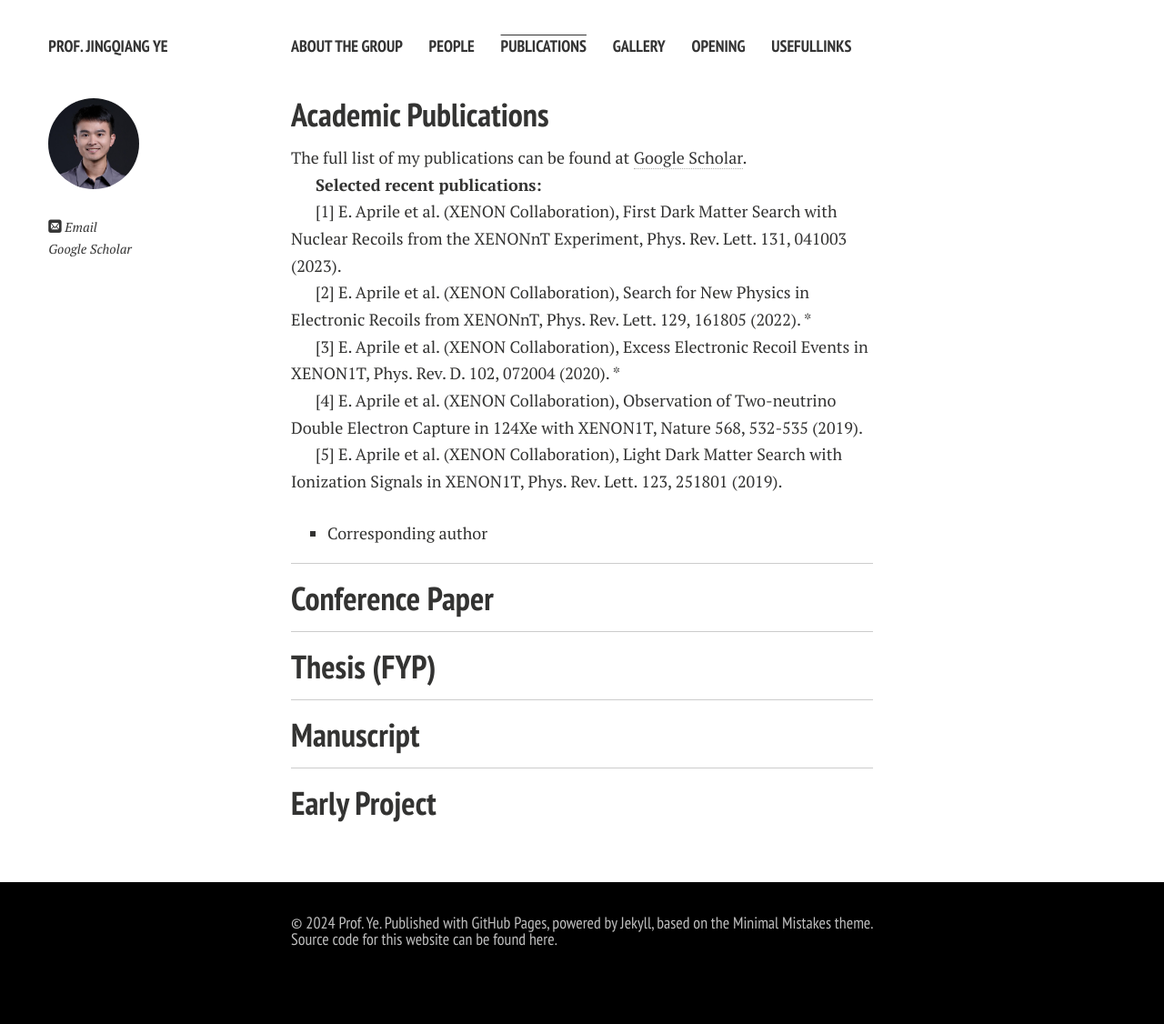
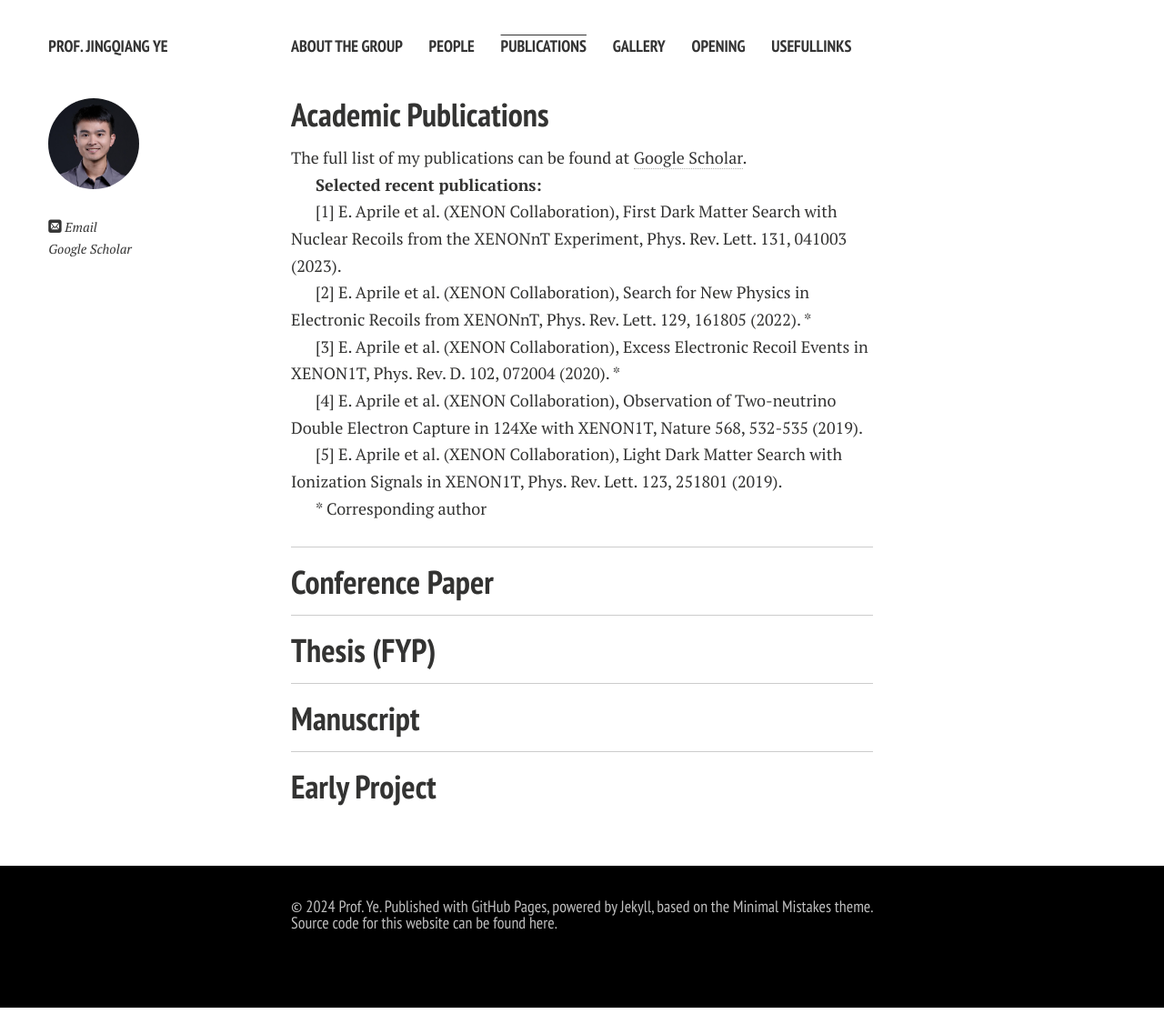
Before and after one commit to terteruu/terteruu.github.io, a Jekyll site: the page built from publications.md, in a window 1280 px wide. Shown: the whole page at 91% size. Built offline with Jekyll 4.4.1, drawn with Linux system fonts in a browser that asks for light colours; nearby versions of some CDN libraries; comment, search, counter and statistics services are not loaded; a style sheet for code colours, icons or effects is not loaded.

Commit message:
change the *

```diff
--- a/publications.md
+++ b/publications.md
@@ -19,7 +19,7 @@ The full list of my publications can be found at [Google Scholar](https://schola
 
 [5] E. Aprile et al. (XENON Collaboration), Light Dark Matter Search with Ionization Signals in XENON1T, Phys. Rev. Lett. 123, 251801 (2019).
 
-* Corresponding author
+<p>* Corresponding author</p>
 
 ---
 
```
